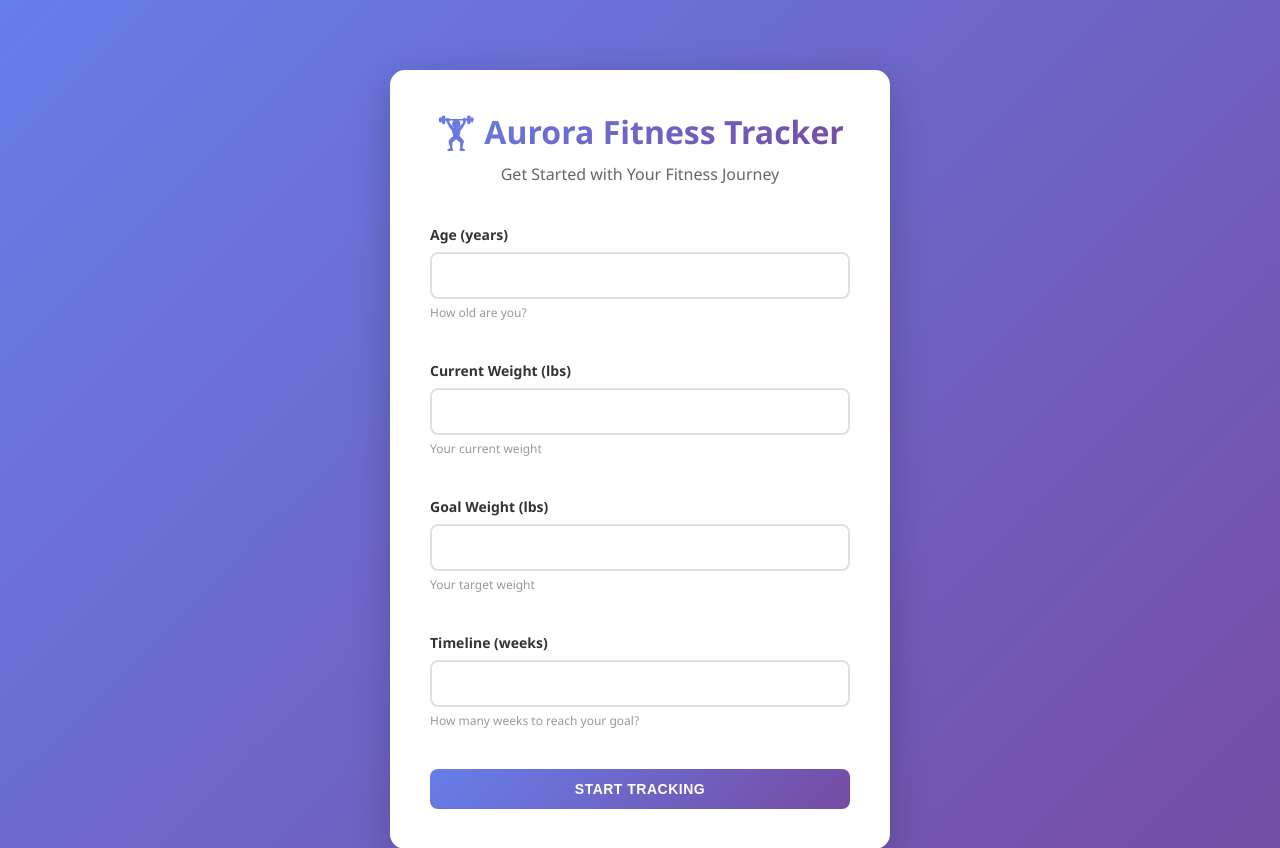
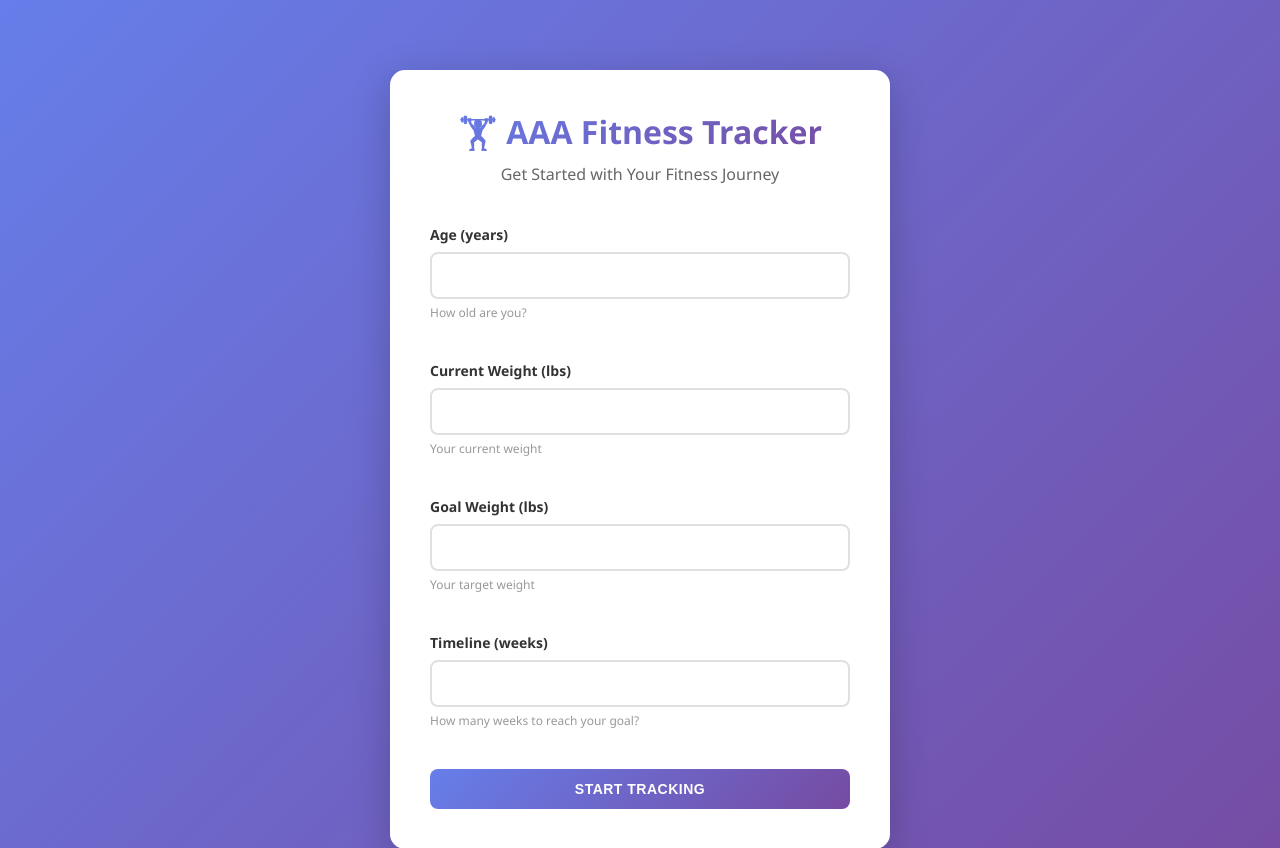
Before and after one commit to artemnebel/final-project, a Flask app: page / in a window 1280 px wide. Shown: the top 848 px of the page. Run offline with Flask 3, Linux system fonts and the light colour scheme.

Commit message:
Rebrand from Aurora Fitness Tracker to AAA Fitness Tracker
- Updated all page titles and headings
- Changed localStorage keys from aurora_* to aaa_*
- Updated secret key in app.py
- Modified welcome message in CLI version

🤖 Generated with [Claude Code](https://claude.com/claude-code)

Co-Authored-By: Claude Sonnet 4.5 <noreply@anthropic.com>

```diff
--- a/app.py
+++ b/app.py
@@ -21,7 +21,7 @@ import os
 import logging
 
 app = Flask(__name__, template_folder='templates', static_folder='static')
-app.secret_key = 'aurora_fitness_tracker_secret_key_12345'
+app.secret_key = 'aaa_fitness_tracker_secret_key_12345'
 app.config['SESSION_COOKIE_SECURE'] = False  # Allow HTTP (development)
 app.config['SESSION_COOKIE_HTTPONLY'] = False
 app.config['SESSION_COOKIE_SAMESITE'] = 'Lax'
--- a/aurora_fitness_tracker.py
+++ b/aurora_fitness_tracker.py
@@ -218,7 +218,7 @@ def view_workouts_for_date(date):
 
 # Main menu
 if __name__ == "__main__":
-    print("Welcome to Aurora Fitness Tracker!")
+    print("Welcome to AAA Fitness Tracker!")
 
     # Start with user survey
     user_profile = user_survey()
--- a/index.html
+++ b/index.html
@@ -3,7 +3,7 @@
 <head>
     <meta charset="UTF-8">
     <meta name="viewport" content="width=device-width, initial-scale=1.0">
-    <title>Aurora Fitness Tracker</title>
+    <title>AAA Fitness Tracker</title>
     <link rel="stylesheet" href="static/style.css">
 </head>
 <body>
@@ -11,46 +11,46 @@
 
     <script src="https://cdn.jsdelivr.net/npm/chart.js"></script>
     <script>
-        // ==================== DATA STORAGE ====================
+        //DATA STORAGE
         const Storage = {
             getProfile() {
-                const data = localStorage.getItem('aurora_profile');
+                const data = localStorage.getItem('aaa_profile');
                 return data ? JSON.parse(data) : null;
             },
             saveProfile(profile) {
-                localStorage.setItem('aurora_profile', JSON.stringify(profile));
+                localStorage.setItem('aaa_profile', JSON.stringify(profile));
             },
             getWorkouts() {
-                const data = localStorage.getItem('aurora_workouts');
+                const data = localStorage.getItem('aaa_workouts');
                 return data ? JSON.parse(data) : {};
             },
             saveWorkouts(workouts) {
-                localStorage.setItem('aurora_workouts', JSON.stringify(workouts));
+                localStorage.setItem('aaa_workouts', JSON.stringify(workouts));
             },
             getMeals() {
-                const data = localStorage.getItem('aurora_meals');
+                const data = localStorage.getItem('aaa_meals');
                 return data ? JSON.parse(data) : {};
             },
             saveMeals(meals) {
-                localStorage.setItem('aurora_meals', JSON.stringify(meals));
+                localStorage.setItem('aaa_meals', JSON.stringify(meals));
             },
             getWeights() {
-                const data = localStorage.getItem('aurora_weights');
+                const data = localStorage.getItem('aaa_weights');
                 return data ? JSON.parse(data) : {};
             },
             saveWeights(weights) {
-                localStorage.setItem('aurora_weights', JSON.stringify(weights));
+                localStorage.setItem('aaa_weights', JSON.stringify(weights));
             },
             clearAll() {
-                localStorage.removeItem('aurora_profile');
-                localStorage.removeItem('aurora_workouts');
-                localStorage.removeItem('aurora_meals');
-                localStorage.removeItem('aurora_weights');
-                localStorage.removeItem('aurora_selected_date');
+                localStorage.removeItem('aaa_profile');
+                localStorage.removeItem('aaa_workouts');
+                localStorage.removeItem('aaa_meals');
+                localStorage.removeItem('aaa_weights');
+                localStorage.removeItem('aaa_selected_date');
             }
         };
 
-        // ==================== HELPER FUNCTIONS ====================
+        //  HELPER FUNCTIONS
         function calculateCalorieGoal(age, currentWeight, goalWeight, weeks) {
             const days = weeks * 7;
             const poundsChange = goalWeight - currentWeight;
@@ -123,13 +123,13 @@
             return Math.ceil((((d - yearStart) / 86400000) + 1) / 7);
         }
 
-        // ==================== SURVEY PAGE ====================
+        // SURVEY PAGE
         function renderSurvey() {
             document.getElementById('app').innerHTML = `
                 <div class="container">
                     <div class="survey-container">
                         <div class="survey-header">
-                            <h1>🏋️ Aurora Fitness Tracker</h1>
+                            <h1>🏋️ AAA Fitness Tracker</h1>
                             <p>Get Started with Your Fitness Journey</p>
                         </div>
 
@@ -179,19 +179,19 @@
             });
         }
 
-        // ==================== DASHBOARD ====================
+        //  DASHBOARD
         let pieChart = null;
         let weightChart = null;
 
         function renderDashboard() {
             const profile = Storage.getProfile();
             const today = new Date().toISOString().split('T')[0];
-            const savedDate = localStorage.getItem('aurora_selected_date') || today;
+            const savedDate = localStorage.getItem('aaa_selected_date') || today;
 
             document.getElementById('app').innerHTML = `
                 <div class="navbar">
                     <div class="navbar-container">
-                        <h1 class="logo">🏋️ Aurora Fitness Tracker</h1>
+                        <h1 class="logo">🏋️ AAA Fitness Tracker</h1>
                         <button class="btn btn-secondary" onclick="resetProfile()">Reset Profile</button>
                     </div>
                 </div>
@@ -339,7 +339,7 @@
             const selectedDate = document.getElementById('selectedDate');
 
             selectedDate.addEventListener('change', (e) => {
-                localStorage.setItem('aurora_selected_date', e.target.value);
+                localStorage.setItem('aaa_selected_date', e.target.value);
                 loadSummary();
             });
 
--- a/templates/survey.html
+++ b/templates/survey.html
@@ -3,7 +3,7 @@
 <head>
     <meta charset="UTF-8">
     <meta name="viewport" content="width=device-width, initial-scale=1.0">
-    <title>Aurora Fitness Tracker - User Survey</title>
+    <title>AAA Fitness Tracker - User Survey</title>
     <link rel="stylesheet" href="{{ url_for('static', filename='style.css') }}">
 </head>
 <body>
```
Also changed, not shown: templates/dashboard.html (+5 -5 lines).
